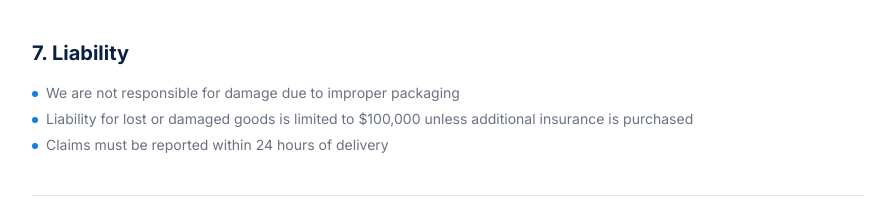
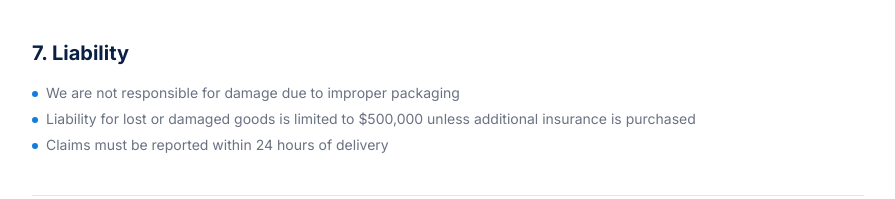
Before and after one commit to Louvelt/di_max_transportation, a Next.js app: page /terms in a window 1280 px wide. Shown: the part 1824-2023 px from the top of the page, without its empty margins (192-1087 px from the left). Built offline with nearby package versions, Linux system fonts and the light colour scheme.

Commit message:
fix: update liability limit from $100,000 to $500,000 in Terms

```diff
--- a/src/app/terms/page.tsx
+++ b/src/app/terms/page.tsx
@@ -60,7 +60,7 @@ const sections = [
     title: "7. Liability",
     items: [
       "We are not responsible for damage due to improper packaging",
-      "Liability for lost or damaged goods is limited to $100,000 unless additional insurance is purchased",
+      "Liability for lost or damaged goods is limited to $500,000 unless additional insurance is purchased",
       "Claims must be reported within 24 hours of delivery",
     ],
   },
```
